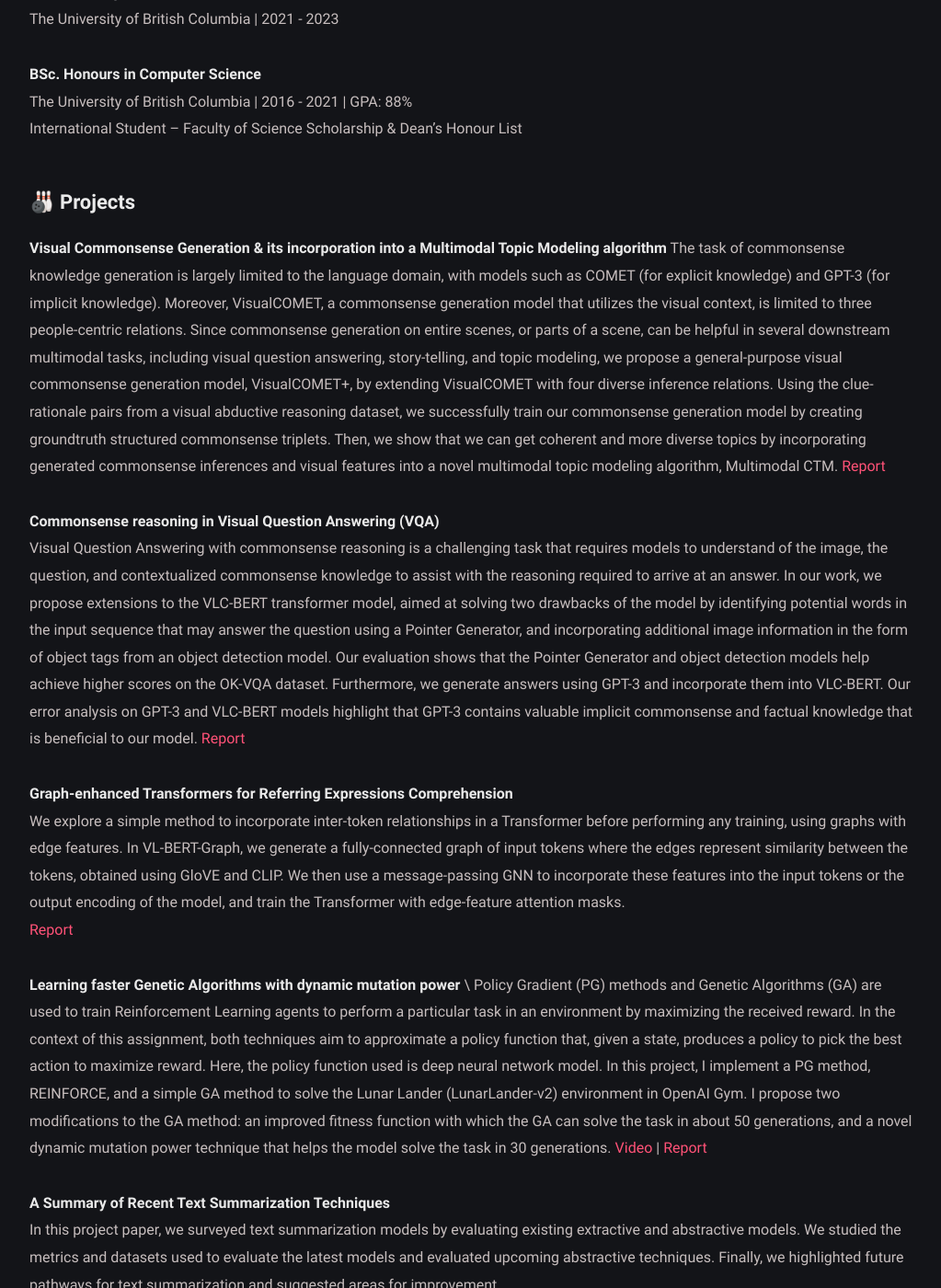
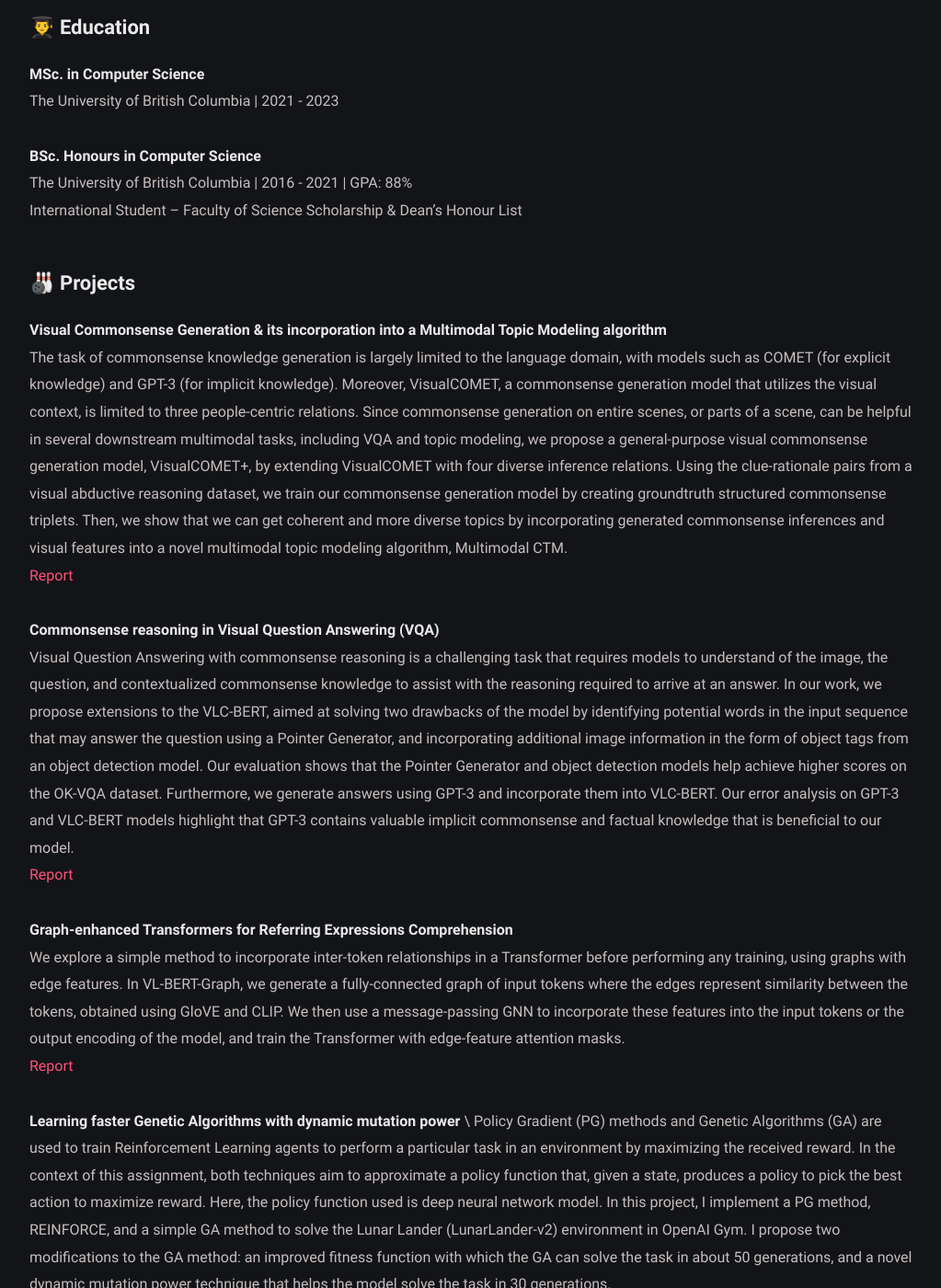
Before and after one commit to aditya10/aditya10.github.io, a Jekyll site: the page built from index.md, in a window 1280 px wide and 1400 px high, scrolled down 2076 px. Shown: the whole window at 92% size, without its empty margins (126-1149 px from the left). Built offline with Jekyll 4.4.1, drawn with Linux system fonts in a browser that asks for light colours.

Commit message:
Minor fixes

```diff
--- a/index.md
+++ b/index.md
@@ -23,12 +23,12 @@ _Accepted at WACV 2023_ \
 [arXiv](https://arxiv.org/abs/2210.13626) | [Code](https://github.com/aditya10/VLC-BERT)
 
 **Refinement Architectures for Referring Image Segmentation [Honours Thesis]** \
-**Aditya Chinchure**
+**Aditya Chinchure** \
 [Thesis](https://drive.google.com/file/d/1cU3ysSpXoYRvUslg4RIENoS7O3-lV0sb/view?usp=sharing)
 
-**LEAP: Private and Federated Data Analysis for Healthcare**
-Matheus Stolet, Chris Yoon, Kalli Leung, **Aditya Chinchure**, Mathias Lécuyer, Aline Talhouk, Ivan Beschastnikh
-_Poster at Emerging Technologies: BC's AI Showcase, organized by UBC's Centre for Artificial Intelligence Decision-making and Action (CAIDA)_
+**LEAP: Private and Federated Data Analysis for Healthcare** \
+Matheus Stolet, Chris Yoon, Kalli Leung, **Aditya Chinchure**, Mathias Lécuyer, Aline Talhouk, Ivan Beschastnikh \
+_Poster at Emerging Technologies: BC's AI Showcase, organized by UBC's Centre for Artificial Intelligence Decision-making and Action (CAIDA)_ \
 [Website](https://leap-project.github.io)
 
 ## 👨‍💻 Work
@@ -70,12 +70,12 @@ International Student – Faculty of Science Scholarship & Dean’s Honour List
 
 ## 🎳 Projects
 
-**Visual Commonsense Generation & its incorporation into a Multimodal Topic Modeling algorithm**
-The task of commonsense knowledge generation is largely limited to the language domain, with models such as COMET (for explicit knowledge) and GPT-3 (for implicit knowledge). Moreover, VisualCOMET, a commonsense generation model that utilizes the visual context, is limited to three people-centric relations. Since commonsense generation on entire scenes, or parts of a scene, can be helpful in several downstream multimodal tasks, including visual question answering, story-telling, and topic modeling, we propose a general-purpose visual commonsense generation model, VisualCOMET+, by extending VisualCOMET with four diverse inference relations. Using the clue-rationale pairs from a visual abductive reasoning dataset, we successfully train our commonsense generation model by creating groundtruth structured commonsense triplets. Then, we show that we can get coherent and more diverse topics by incorporating generated commonsense inferences and visual features into a novel multimodal topic modeling algorithm, Multimodal CTM.
+**Visual Commonsense Generation & its incorporation into a Multimodal Topic Modeling algorithm** \
+The task of commonsense knowledge generation is largely limited to the language domain, with models such as COMET (for explicit knowledge) and GPT-3 (for implicit knowledge). Moreover, VisualCOMET, a commonsense generation model that utilizes the visual context, is limited to three people-centric relations. Since commonsense generation on entire scenes, or parts of a scene, can be helpful in several downstream multimodal tasks, including VQA and topic modeling, we propose a general-purpose visual commonsense generation model, VisualCOMET+, by extending VisualCOMET with four diverse inference relations. Using the clue-rationale pairs from a visual abductive reasoning dataset, we train our commonsense generation model by creating groundtruth structured commonsense triplets. Then, we show that we can get coherent and more diverse topics by incorporating generated commonsense inferences and visual features into a novel multimodal topic modeling algorithm, Multimodal CTM. \
 [Report](https://drive.google.com/file/d/1_HxrSJzDZKj1uDm7irCx3_9KnXlT7My-/view?usp=sharing)
 
 **Commonsense reasoning in Visual Question Answering (VQA)** \
-Visual Question Answering with commonsense reasoning is a challenging task that requires models to understand of the image, the question, and contextualized commonsense knowledge to assist with the reasoning required to arrive at an answer. In our work, we propose extensions to the VLC-BERT transformer model, aimed at solving two drawbacks of the model by identifying potential words in the input sequence that may answer the question using a Pointer Generator, and incorporating additional image information in the form of object tags from an object detection model. Our evaluation shows that the Pointer Generator and object detection models help achieve higher scores on the OK-VQA dataset. Furthermore, we generate answers using GPT-3 and incorporate them into VLC-BERT. Our error analysis on GPT-3 and VLC-BERT models highlight that GPT-3 contains valuable implicit commonsense and factual knowledge that is beneficial to our model.
+Visual Question Answering with commonsense reasoning is a challenging task that requires models to understand of the image, the question, and contextualized commonsense knowledge to assist with the reasoning required to arrive at an answer. In our work, we propose extensions to the VLC-BERT, aimed at solving two drawbacks of the model by identifying potential words in the input sequence that may answer the question using a Pointer Generator, and incorporating additional image information in the form of object tags from an object detection model. Our evaluation shows that the Pointer Generator and object detection models help achieve higher scores on the OK-VQA dataset. Furthermore, we generate answers using GPT-3 and incorporate them into VLC-BERT. Our error analysis on GPT-3 and VLC-BERT models highlight that GPT-3 contains valuable implicit commonsense and factual knowledge that is beneficial to our model. \
 [Report](https://drive.google.com/file/d/1eH1TtFI5QLS78mf7wWRcrUyZO6T3_N0a/view?usp=sharing)
 
 **Graph-enhanced Transformers for Referring Expressions Comprehension** \
@@ -83,7 +83,7 @@ We explore a simple method to incorporate inter-token relationships in a Transfo
 [Report](https://lrjconan.github.io/DL-structures/assets/sample_reports_2021/report_05.pdf)
 
 **Learning faster Genetic Algorithms with dynamic mutation power** \
-Policy Gradient (PG) methods and Genetic Algorithms (GA) are used to train Reinforcement Learning agents to perform a particular task in an environment by maximizing the received reward. In the context of this assignment, both techniques aim to approximate a policy function that, given a state, produces a policy to pick the best action to maximize reward. Here, the policy function used is deep neural network model. In this project, I implement a PG method, REINFORCE, and a simple GA method to solve the Lunar Lander (LunarLander-v2) environment in OpenAI Gym. I propose two modifications to the GA method: an improved fitness function with which the GA can solve the task in about 50 generations, and a novel dynamic mutation power technique that helps the model solve the task in 30 generations.
+Policy Gradient (PG) methods and Genetic Algorithms (GA) are used to train Reinforcement Learning agents to perform a particular task in an environment by maximizing the received reward. In the context of this assignment, both techniques aim to approximate a policy function that, given a state, produces a policy to pick the best action to maximize reward. Here, the policy function used is deep neural network model. In this project, I implement a PG method, REINFORCE, and a simple GA method to solve the Lunar Lander (LunarLander-v2) environment in OpenAI Gym. I propose two modifications to the GA method: an improved fitness function with which the GA can solve the task in about 50 generations, and a novel dynamic mutation power technique that helps the model solve the task in 30 generations. \
 [Video](https://youtu.be/BmMubRYbuQM) | [Report](https://drive.google.com/file/d/1bsnn7sfDrHZSZhAxYsIKkBmPxyytd4Xk/view?usp=sharing)
 
 **A Summary of Recent Text Summarization Techniques** \
```
